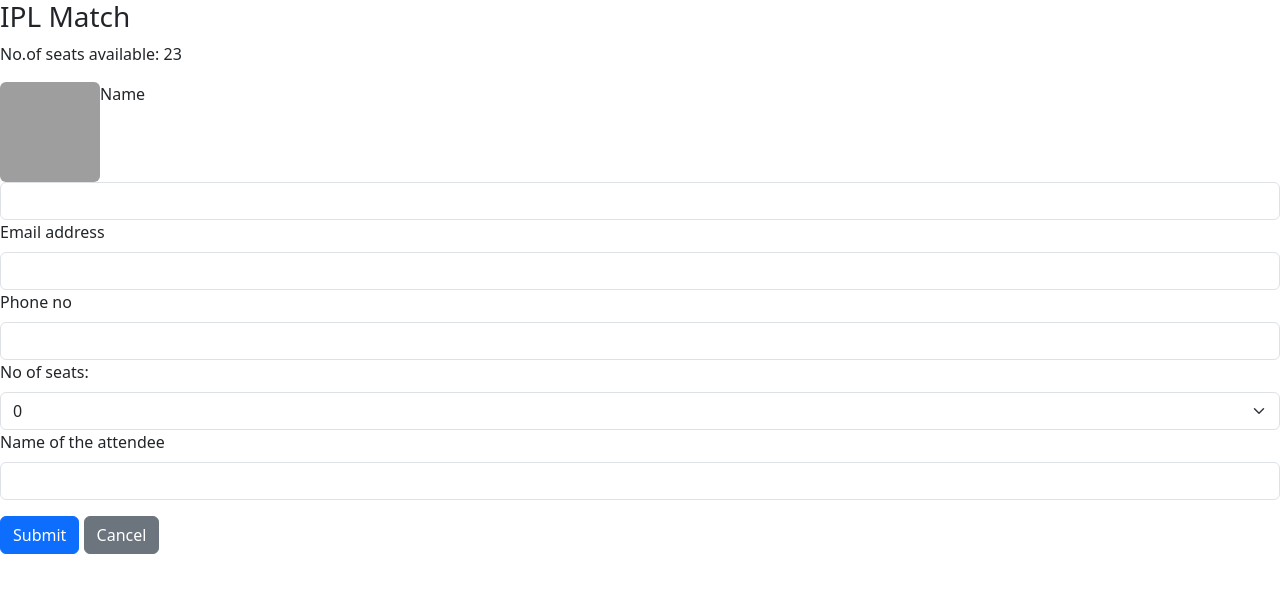
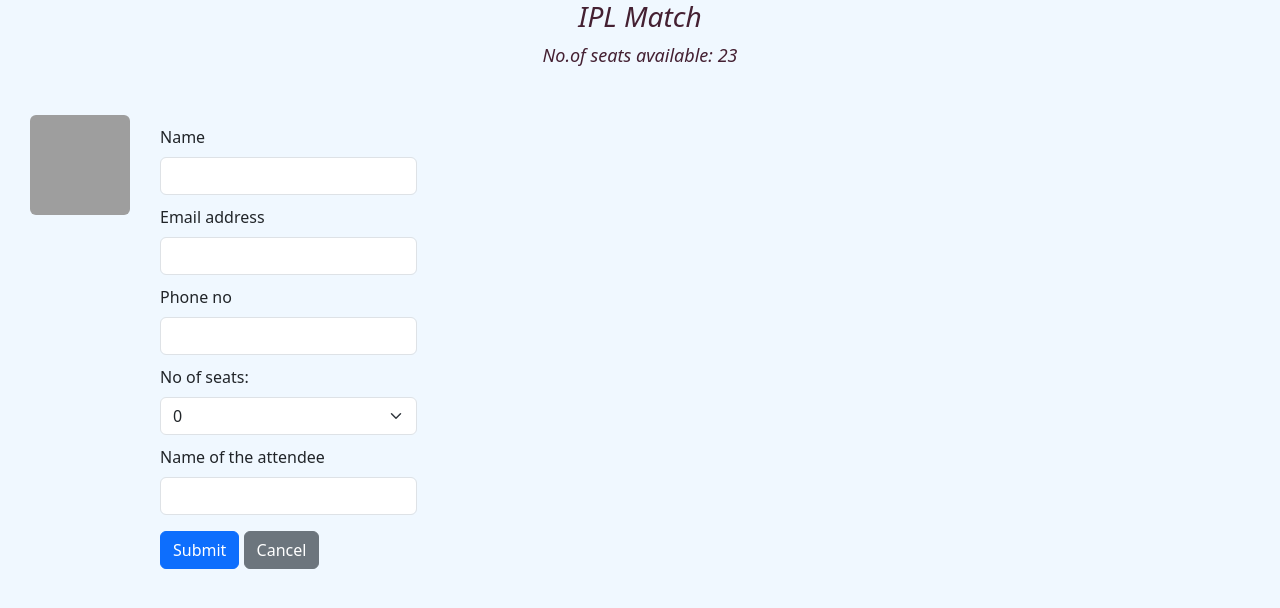
Before and after one commit to ShameemaAfzal/HTML-Day5--Tasks, a plain HTML site: page index.html in a window 1280 px wide. Drawn offline with nearby package versions, Linux system fonts and the light colour scheme; grey boxes are pictures that could not be loaded.

Commit message:
updated Event page form using HTML and CSS

```diff
--- a/index.html
+++ b/index.html
@@ -4,7 +4,7 @@
     <meta charset="UTF-8">
     <meta name="viewport" content="width=device-width, initial-scale=1.0">
     <title>Document</title>
-    <link rel="stylesheet" href="./Task1.css">
+    <link rel="stylesheet" href="./index.css">
     <link href="https://cdn.jsdelivr.net/npm/bootstrap@5.3.3/dist/css/bootstrap.min.css" rel="stylesheet" integrity="sha384-QWTKZyjpPEjISv5WaRU9OFeRpok6YctnYmDr5pNlyT2bRjXh0JMhjY6hW+ALEwIH" crossorigin="anonymous">
     <script src="https://cdn.jsdelivr.net/npm/bootstrap@5.3.3/dist/js/bootstrap.bundle.min.js" integrity="sha384-YvpcrYf0tY3lHB60NNkmXc5s9fDVZLESaAA55NDzOxhy9GkcIdslK1eN7N6jIeHz" crossorigin="anonymous"></script>
 </head>
```
